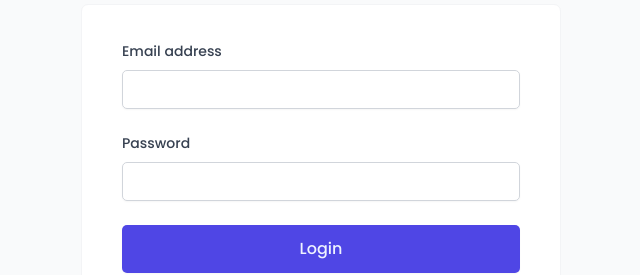
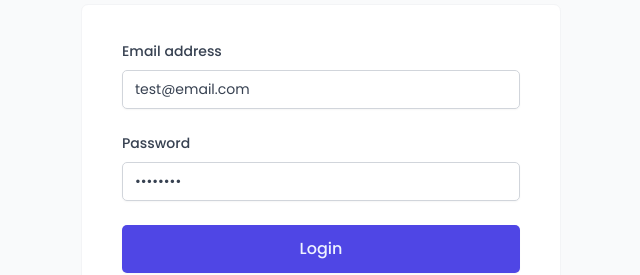
Before and after one commit to kareemkhaledd1/the-wild-oasis, a React (Vite) app: page /login in a window 1280 px wide. Shown: the part 348-623 px from the top of the page, without its empty margins (319-959 px from the left). Built offline with nearby package versions, Linux system fonts and the light colour scheme; a web font is replaced by a local one.

Commit message:
Set default email and password values in LoginForm

```diff
--- a/src/features/authentication/LoginForm.tsx
+++ b/src/features/authentication/LoginForm.tsx
@@ -1,23 +1,23 @@
-import { useState } from "react";
+import {useState} from "react";
 import Button from "../../ui/Button";
 import Form from "../../ui/Form";
 import Input from "../../ui/Input";
 import FormRowVertical from "../../ui/FormRowVertical";
-import { useLogin } from "../../hooks/useLogin.ts";
+import {useLogin} from "../../hooks/useLogin.ts";
 import SpinnerMini from "../../ui/SpinnerMini.tsx";
 
 function LoginForm() {
-  const [email, setEmail] = useState("");
-  const [password, setPassword] = useState("");
+    const [email, setEmail] = useState("test@email.com");
+    const [password, setPassword] = useState("aceracer");
 
-  const { isLogin, login } = useLogin();
+    const {isLogin, login} = useLogin();
 
     function handleSubmit(e: React.FormEvent<HTMLFormElement>) {
         e.preventDefault();
         if (!email || !password) return;
 
         login(
-      { email, password },
+            {email, password},
             {
                 onSettled: () => {
                     setEmail("");
@@ -54,7 +54,7 @@ function LoginForm() {
 
             <FormRowVertical>
                 <Button size="large" disabled={isLogin}>
-          {!isLogin ? "Login" : <SpinnerMini />}
+                    {!isLogin ? "Login" : <SpinnerMini/>}
                 </Button>
             </FormRowVertical>
         </Form>
```
Lines whose indentation alone changed are shown as unchanged.
